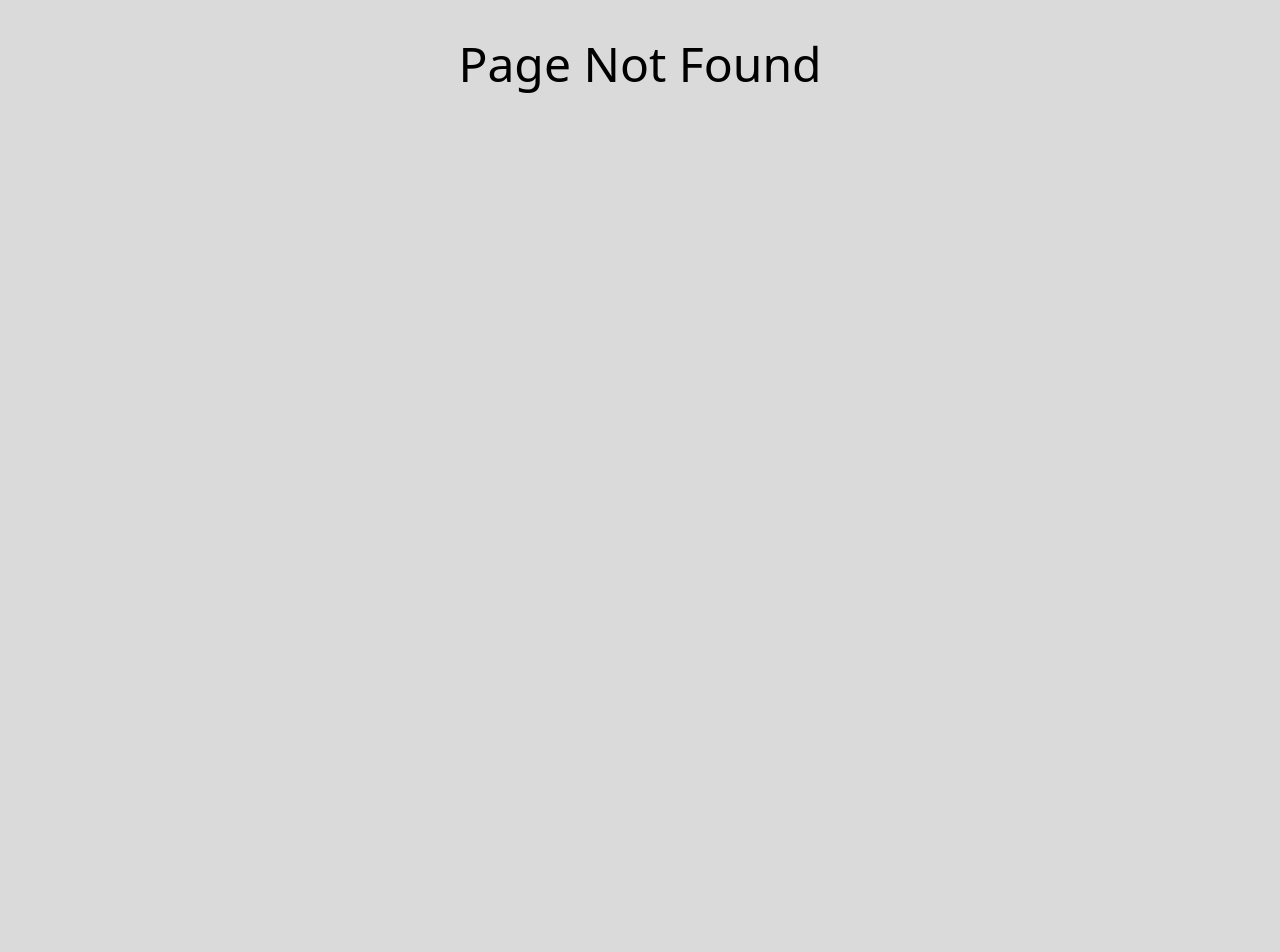
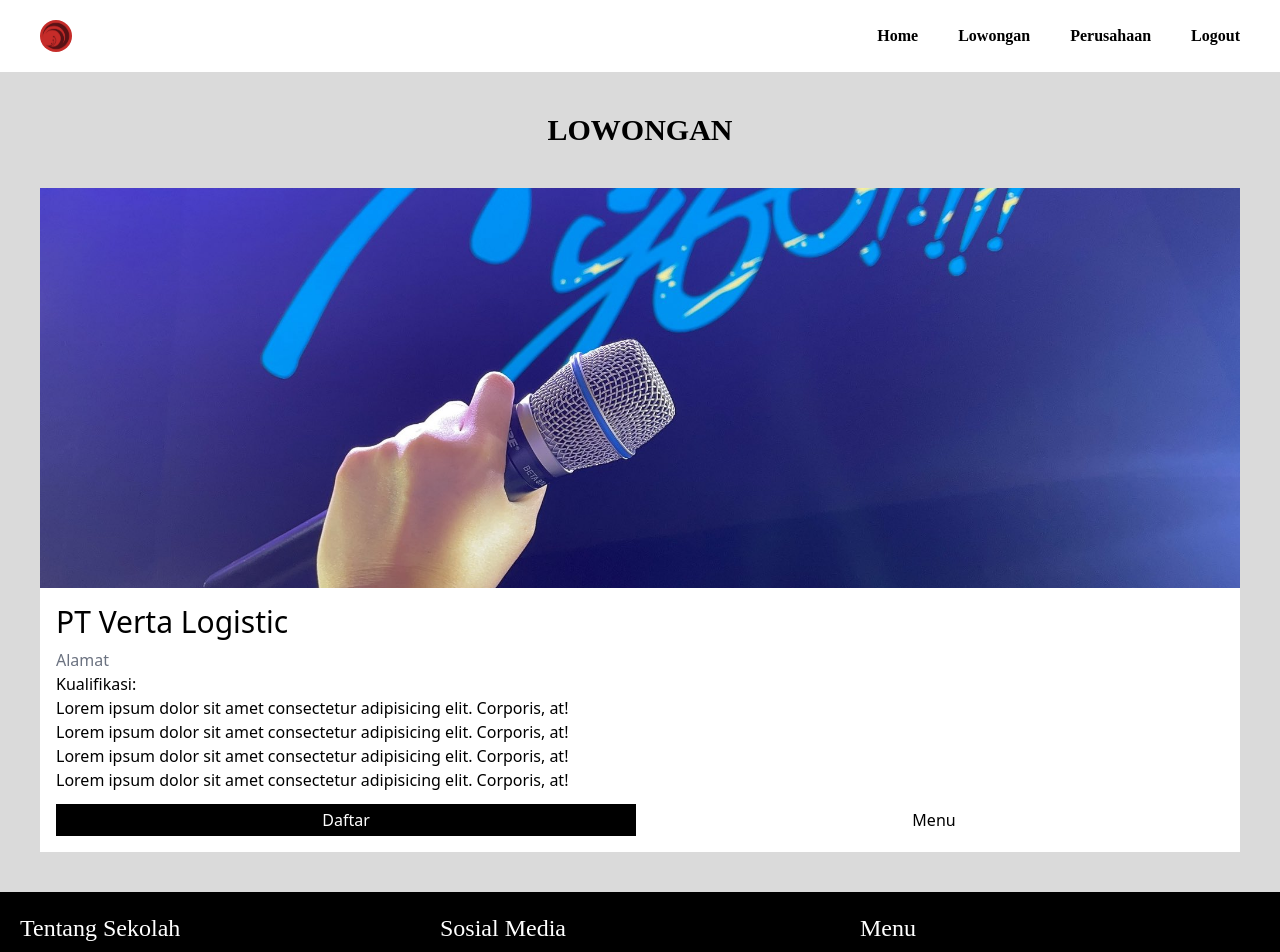
Before and after one commit to Nurfajari/bkk_frontend, a React (Vite) app: page /alumni/lowongan/detail in a window 1280 px wide. Before the commit this address had no page. Shown: the top 952 px of the page. Before the commit the page ends 800 px from the top, so only its background shows below. Built offline with nearby package versions, Linux system fonts and the light colour scheme; a web font is replaced by a local one.

Commit message:
lowongan

```diff
--- a/src/App.jsx
+++ b/src/App.jsx
@@ -10,6 +10,7 @@ import AdminLayout from "./Layout/AdminLayout";
 import IndexAlumni from "./Pages/Alumni/IndexAlumni";
 import PagePerusahaan from "./Pages/Alumni/Perusahaan";
 import AlumniLowongan from "./Pages/Alumni/Lowongan";
+import AlumniLowonganDetail from "./Pages/Alumni/LowonganDetail";
 
 export default function App() {
   return (
@@ -30,6 +31,7 @@ export default function App() {
           <Route path="/alumni">
             <Route index element={<IndexAlumni />} />
             <Route path="lowongan" element={<AlumniLowongan />} />
+            <Route path="lowongan/detail" element={<AlumniLowonganDetail />} />
             <Route path="perusahaan" element={<PagePerusahaan />} />
           </Route>
           <Route
--- a/src/Pages/Alumni/Lowongan.jsx
+++ b/src/Pages/Alumni/Lowongan.jsx
@@ -7,9 +7,15 @@ const AlumniLowongan = () => {
     <>
       <Navbar></Navbar>
       <div className="container-full">
-        <h1 className='text-center'>LOWONGAN</h1>
-        <CardLowongan/>
+        <h1 className='text-center font-jura font-bold text-3xl m-10'>LOWONGAN</h1>
+        <div class="grid grid-cols-2 gap-4 mx-4 my-7">
+            <CardLowongan/>
+            <CardLowongan/>
+            <CardLowongan/>
+            <CardLowongan/>
+        </div>
       </div>
+      <Footer></Footer>
     </>
   );
 };
--- /dev/null
+++ b/src/Pages/Alumni/LowonganDetail.jsx
@@ -0,0 +1,18 @@
+import CardLowonganDetail from '../../component/Alumni/CardLowonganDetail';
+import Footer from '../../component/Alumni/Footer';
+import Navbar from '../../component/Alumni/Navbar';
+
+const AlumniLowonganDetail = () => {
+  return (
+    <>
+      <Navbar></Navbar>
+      <h1 className='text-center font-jura font-bold text-3xl m-10'>LOWONGAN</h1>
+      <div className="container-full m-10">
+      <CardLowonganDetail></CardLowonganDetail>
+      </div>
+      <Footer></Footer>
+    </>
+  );
+};
+
+export default AlumniLowonganDetail;
--- a/src/component/Alumni/CardLowongan.jsx
+++ b/src/component/Alumni/CardLowongan.jsx
@@ -1,5 +1,6 @@
 import { IconChevronCompactDown, IconFilePencil } from "@tabler/icons-react";
 import Button from "./Button";
+import { Link } from "react-router-dom";
 
 export default function CardLowongan()
 {
@@ -12,7 +13,7 @@ export default function CardLowongan()
                         <h1 className="text-green-500">*Lowongan Buka</h1>
                     </div>
                     <div className="">
-                        <Button text="Detail" className="font-semibold"><IconChevronCompactDown/></Button>
+                        <Link to="/alumni/lowongan/detail" className="font-semibold">Detail</Link>
                     </div>
                 </div>
                 <div className=" p-2">
--- /dev/null
+++ b/src/component/Alumni/CardLowonganDetail.jsx
@@ -0,0 +1,37 @@
+import { IconChevronCompactDown, IconFilePencil } from "@tabler/icons-react";
+import Button from "./Button";
+import { Link } from "react-router-dom";
+
+export default function CardLowonganDetail()
+{
+    return(
+        <div className="bg-white">
+            <img src="/Img/card_img.jpg" className="w-full object-cover h-[400px]" alt="" />
+            <div className="p-2">
+                <div className="p-2">
+                    <div className="">
+                        <h1 className="text-3xl mb-2 font-semi-bold">PT Verta Logistic</h1>
+                        <h1 className="text-gray-500">Alamat</h1>
+
+                        <h1>Kualifikasi:</h1>
+                        <ul typeof="list" className="me-4 mb-3">
+                            <li><p>Lorem ipsum dolor sit amet consectetur adipisicing elit. Corporis, at!</p></li>
+                            <li><p>Lorem ipsum dolor sit amet consectetur adipisicing elit. Corporis, at!</p></li>
+                            <li><p>Lorem ipsum dolor sit amet consectetur adipisicing elit. Corporis, at!</p></li>
+                            <li><p>Lorem ipsum dolor sit amet consectetur adipisicing elit. Corporis, at!</p></li>
+                        </ul>
+                        <div class="grid grid-cols-2 gap-2">
+                            <div>
+                                <Button className="bg-black w-full rounded-0 text-white py-1 px-2" text="Daftar"></Button>
+                            </div>
+                            <div>
+                                <Button className="bg-white w-full rounded-0 text-black py-1 px-2 border-neutral-950" text="Menu"></Button>
+                            </div>
+                        </div>
+                    </div>
+                </div>
+
+            </div>
+        </div>
+    )
+}
--- a/src/component/Alumni/Footer.jsx
+++ b/src/component/Alumni/Footer.jsx
@@ -37,7 +37,7 @@ export default function Footer()
                                 <a href="">Lowongan</a>
                             </div>
                             <div className="">
-                                <a href="">Perushaan</a>
+                                <a href="">Perusahaan</a>
                             </div>
                         </div>
                     </div>
```
